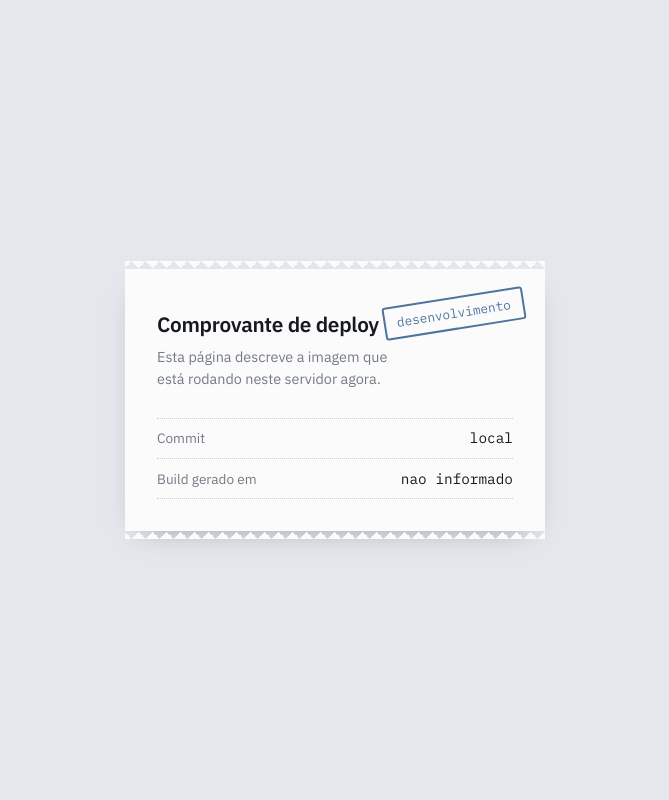
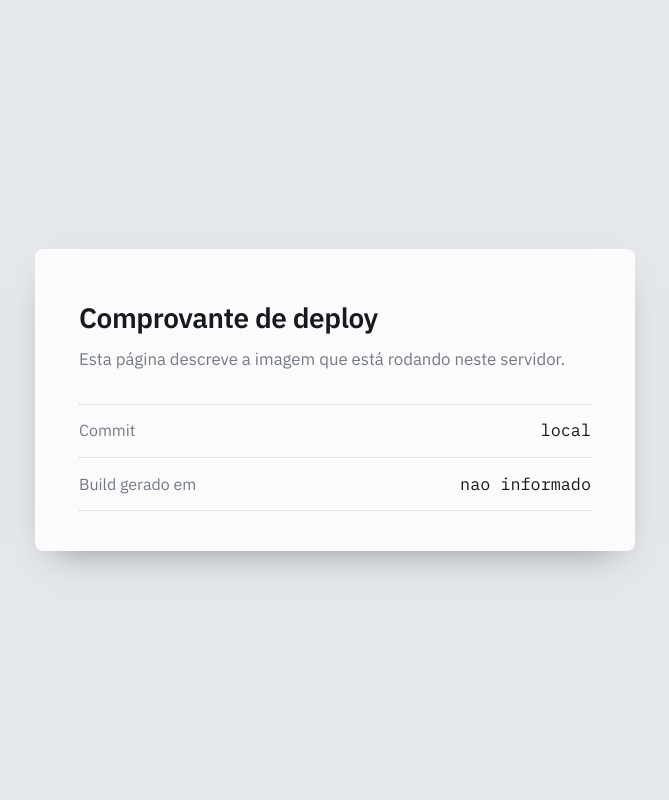
Before and after one commit to xocoa23/trabalho_cloud_computing, a Flask app: page / in a window 1280 px wide. Shown: the whole page, without its empty margins (305-974 px from the left). Run offline with Flask 3, Linux system fonts and the light colour scheme.

Commit message:
Simplifica a pagina e a estrutura do repositorio

```diff
--- a/static/style.css
+++ /dev/null
@@ -1,127 +0,0 @@
-:root {
-  --papel:  #E4E7EB;
-  --folha:  #FBFBFC;
-  --tinta:  #16191D;
-  --apagado:#737A85;
-  --linha:  #CBD0D6;
-  --carimbo:#2F5D8C;
-}
-
-* { box-sizing: border-box; }
-
-body {
-  margin: 0;
-  min-height: 100vh;
-  display: flex;
-  align-items: center;
-  justify-content: center;
-  padding: 2rem 1.5rem;
-  background: var(--papel);
-  color: var(--tinta);
-  font-family: "IBM Plex Sans", system-ui, sans-serif;
-  line-height: 1.5;
-}
-
-.mono { font-family: "IBM Plex Mono", ui-monospace, monospace; }
-
-.comprovante {
-  position: relative;
-  width: 100%;
-  max-width: 420px;
-  background: var(--folha);
-  padding: 2.5rem 2rem 2rem;
-  box-shadow: 0 12px 28px -18px rgba(20, 25, 30, 0.5);
-}
-
-/* recorte serrilhado no topo e na base, como um cupom destacado */
-.comprovante::before,
-.comprovante::after {
-  content: "";
-  position: absolute;
-  left: 0;
-  right: 0;
-  height: 8px;
-  background-image: linear-gradient(45deg, transparent 50%, var(--folha) 50%),
-                    linear-gradient(-45deg, transparent 50%, var(--folha) 50%);
-  background-size: 14px 16px;
-  background-position: 0 100%;
-}
-
-.comprovante::before { top: -8px; }
-.comprovante::after  { bottom: -8px; transform: scaleY(-1); }
-
-.stamp {
-  position: absolute;
-  top: 1.75rem;
-  right: 1.25rem;
-  transform: rotate(-9deg);
-  padding: 0.3rem 0.7rem;
-  border: 2px solid var(--carimbo);
-  border-radius: 3px;
-  color: var(--carimbo);
-  font-family: "IBM Plex Mono", monospace;
-  font-size: 0.8rem;
-  opacity: 0.85;
-}
-
-h1 {
-  margin: 0 0 0.4rem;
-  font-size: 1.3rem;
-  font-weight: 600;
-  letter-spacing: -0.015em;
-}
-
-.sub {
-  margin: 0 0 1.75rem;
-  max-width: 30ch;
-  color: var(--apagado);
-  font-size: 0.9rem;
-}
-
-dl { margin: 0; }
-
-.campo {
-  display: flex;
-  align-items: baseline;
-  gap: 0.5rem;
-  padding: 0.55rem 0;
-  border-bottom: 1px dotted var(--linha);
-}
-
-.campo:first-child { border-top: 1px dotted var(--linha); }
-
-dt { color: var(--apagado); font-size: 0.85rem; }
-dd { margin: 0 0 0 auto; font-size: 0.9rem; text-align: right; word-break: break-all; }
-
-.botao {
-  display: inline-block;
-  margin-top: 1.5rem;
-  padding: 0.5rem 0.9rem;
-  background: var(--tinta);
-  color: var(--folha);
-  border-radius: 3px;
-  font-size: 0.9rem;
-  text-decoration: none;
-}
-
-.conferido {
-  display: flex;
-  align-items: center;
-  gap: 0.5rem;
-  margin: 1.5rem 0 0;
-  font-size: 0.9rem;
-}
-
-.avatar { width: 24px; height: 24px; border-radius: 50%; }
-
-.link {
-  margin-left: auto;
-  color: var(--carimbo);
-  font-size: 0.85rem;
-}
-
-a:focus-visible { outline: 2px solid var(--carimbo); outline-offset: 2px; }
-
-@media (max-width: 420px) {
-  .stamp { position: static; display: inline-block; transform: none; margin-bottom: 1rem; }
-}
--- a/templates/index.html
+++ b/templates/index.html
@@ -5,15 +5,110 @@
   <meta name="viewport" content="width=device-width, initial-scale=1.0">
   <title>DeployLog — comprovante de deploy</title>
   <link href="https://fonts.googleapis.com/css2?family=IBM+Plex+Mono:wght@400;500&family=IBM+Plex+Sans:wght@400;600&display=swap" rel="stylesheet">
-  <link rel="stylesheet" href="{{ url_for('static', filename='style.css') }}">
+  <style>
+    :root {
+      --papel:  #E4E7EB;
+      --folha:  #FBFBFC;
+      --tinta:  #16191D;
+      --apagado:#737A85;
+      --linha:  #CBD0D6;
+      --destaque:#2F5D8C;
+    }
+
+    * { box-sizing: border-box; }
+
+    body {
+      margin: 0;
+      min-height: 100vh;
+      display: flex;
+      align-items: center;
+      justify-content: center;
+      padding: 2rem 1.5rem;
+      background: var(--papel);
+      color: var(--tinta);
+      font-family: "IBM Plex Sans", system-ui, sans-serif;
+      line-height: 1.5;
+    }
+
+    .mono { font-family: "IBM Plex Mono", ui-monospace, monospace; }
+
+    .comprovante {
+      width: 100%;
+      max-width: 600px;
+      background: var(--folha);
+      padding: 3rem 2.75rem 2.5rem;
+      border-radius: 8px;
+      box-shadow: 0 16px 36px -20px rgba(20, 25, 30, 0.5);
+    }
+
+    h1 {
+      margin: 0 0 0.5rem;
+      font-size: 1.75rem;
+      font-weight: 600;
+      letter-spacing: -0.015em;
+    }
+
+    .sub {
+      margin: 0 0 2rem;
+      color: var(--apagado);
+      font-size: 1.05rem;
+    }
+
+    dl { margin: 0; }
+
+    .campo {
+      display: flex;
+      align-items: baseline;
+      gap: 0.75rem;
+      padding: 0.85rem 0;
+      border-bottom: 1px dotted var(--linha);
+    }
+
+    .campo:first-child { border-top: 1px dotted var(--linha); }
+
+    dt { color: var(--apagado); font-size: 1rem; }
+    dd { margin: 0 0 0 auto; font-size: 1.05rem; text-align: right; word-break: break-all; }
+
+    .botao {
+      display: inline-block;
+      margin-top: 2rem;
+      padding: 0.65rem 1.1rem;
+      background: var(--tinta);
+      color: var(--folha);
+      border-radius: 4px;
+      font-size: 1rem;
+      text-decoration: none;
+    }
+
+    .conferido {
+      display: flex;
+      align-items: center;
+      gap: 0.6rem;
+      margin: 2rem 0 0;
+      font-size: 1rem;
+    }
+
+    .avatar { width: 30px; height: 30px; border-radius: 50%; }
+
+    .link {
+      margin-left: auto;
+      color: var(--destaque);
+      font-size: 0.95rem;
+    }
+
+    a:focus-visible { outline: 2px solid var(--destaque); outline-offset: 2px; }
+
+    @media (max-width: 480px) {
+      .comprovante { padding: 2rem 1.5rem; }
+      h1 { font-size: 1.4rem; }
+    }
+  </style>
 </head>
 <body>
 
   <article class="comprovante">
-    <div class="stamp">{{ ambiente }}</div>
-
     <h1>Comprovante de deploy</h1>
-    <p class="sub">Esta página descreve a imagem que está rodando neste servidor agora.</p>
+    <p class="sub">Esta página descreve a imagem que está rodando neste servidor.</p>
 
     <dl>
       <div class="campo">
```
Also changed, not shown: .github/workflows/deploy.yml, README.md, 2 other files.
